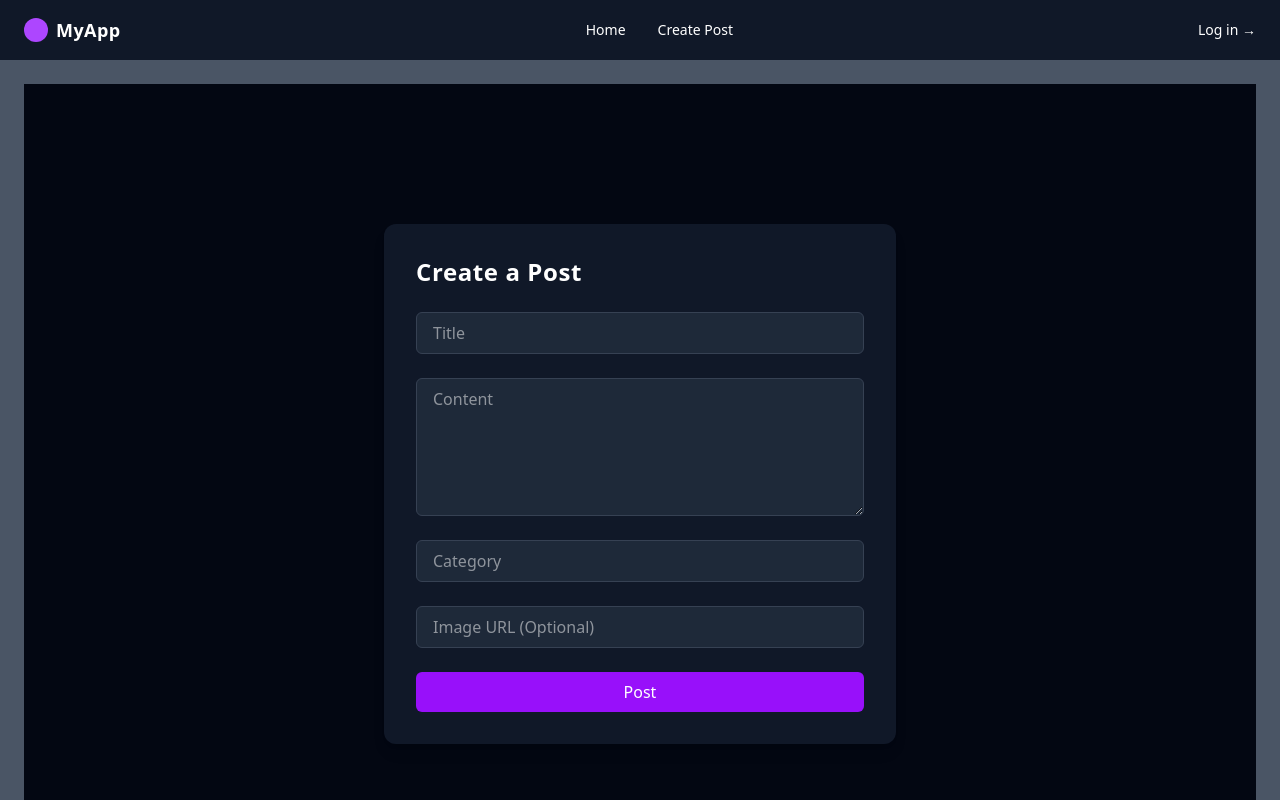
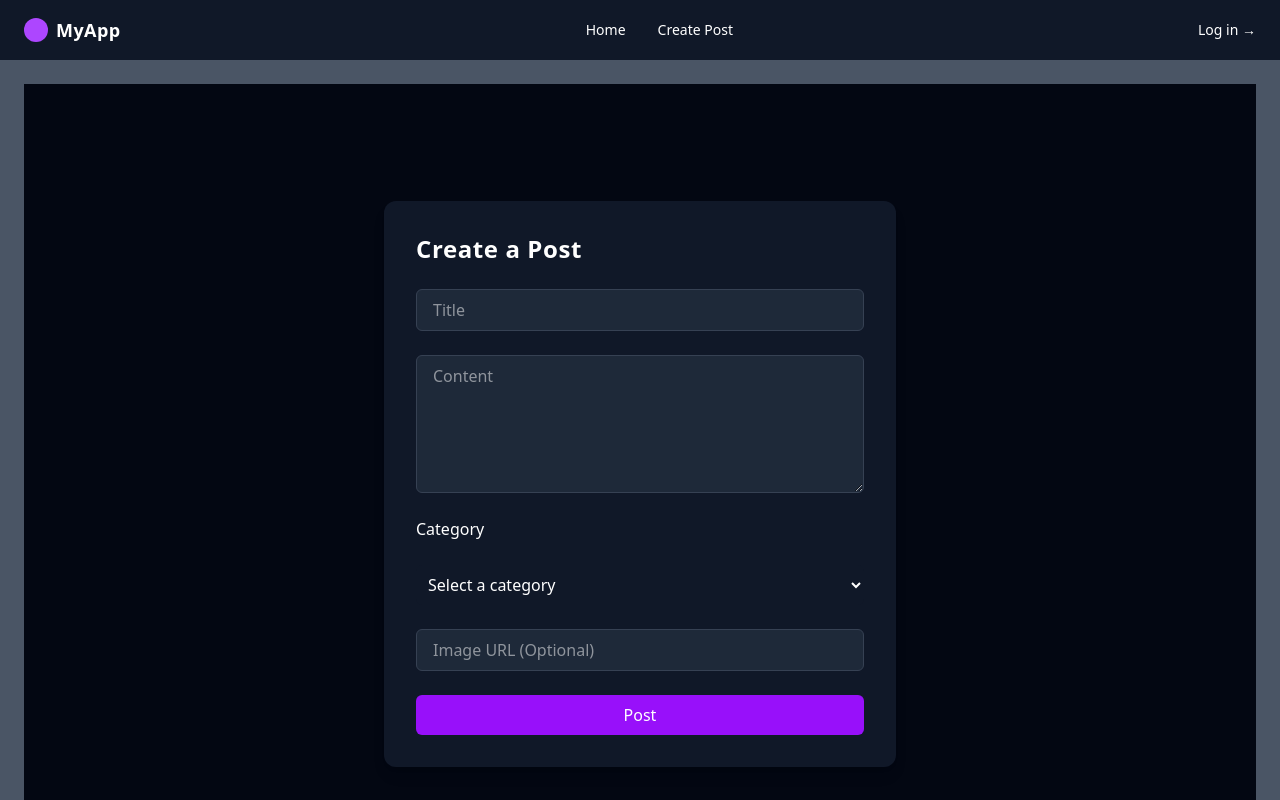
Before and after one commit to Dylan-JM/week07-assignment, a React (Vite) app in the folder client/: page /CreatePost in a window 1280 px wide. Shown: the top 800 px of the page. Built offline with nearby package versions, Linux system fonts and the light colour scheme.

Commit message:
feat: filter posts

```diff
--- a/client/src/App.jsx
+++ b/client/src/App.jsx
@@ -13,6 +13,7 @@ export default function App() {
       <Routes>
         <Route element={<Layout />}>
           <Route element={<HomePage />} path={"/"} />
+          <Route element={<HomePage />} path={"/:categoryName"} />
           <Route element={<CreatePost />} path={"/CreatePost"} />
           <Route element={<ViewPost />} path={"/ViewPost/:id"} />
           <Route element={<LoginSignUp />} path={"/LoginSignUp"} />
--- a/client/src/pages/CreatePost.jsx
+++ b/client/src/pages/CreatePost.jsx
@@ -65,14 +65,19 @@ export default function CreatePost() {
           className="w-full px-4 py-2 rounded-md bg-gray-800 border border-gray-700 focus:border-purple-500 outline-none"
         />
 
-        <input
-          type="text"
+        <label className="text-white">Category</label>
+        <select
           name="category"
-          placeholder="Category"
-          value={formValues.category}
+          value={formValues.category || ""}
           onChange={handleChange}
-          className="w-full px-4 py-2 rounded-md bg-gray-800 border border-gray-700 focus:border-purple-500 outline-none"
-        />
+          className="bg-gray-900 text-white p-2 rounded-md"
+        >
+          <option value="">Select a category</option>
+          <option value="bug">Bug</option>
+          <option value="praise">Praise</option>
+          <option value="funny">Funny</option>
+          <option value="other">Other</option>
+        </select>
 
         <input
           type="text"
--- a/client/src/pages/HomePage.jsx
+++ b/client/src/pages/HomePage.jsx
@@ -1,8 +1,9 @@
 import { useEffect, useState } from "react";
-import { Link } from "react-router";
+import { Link, useParams } from "react-router";
 
 export default function HomePage() {
   const [posts, setPosts] = useState([]);
+  const { categoryName } = useParams(); // <-- get category from URL
 
   useEffect(() => {
     async function loadPosts() {
@@ -20,12 +21,30 @@ export default function HomePage() {
     return () => clearInterval(intervalId);
   }, []);
 
+  // FILTER LOGIC
+  const filteredPosts = categoryName
+    ? posts.filter((post) => post.category === categoryName)
+    : posts;
+
   return (
     <div className="min-h-screen bg-gray-950 text-white px-6 py-10">
       <div className="max-w-3xl mx-auto flex flex-col gap-6">
-        <h1 className="text-2xl font-semibold">Latest Posts</h1>
+        <h1 className="text-2xl font-semibold">
+          {categoryName
+            ? `${categoryName.toUpperCase()} Posts`
+            : "Latest Posts"}
+        </h1>
 
-        {posts.map((post) => (
+        {/* CATEGORY LINKS */}
+        <div className="flex gap-4 text-purple-400 mb-4">
+          <Link to="/">All</Link>
+          <Link to="/bug">Bug</Link>
+          <Link to="/praise">Praise</Link>
+          <Link to="/funny">Funny</Link>
+          <Link to="/other">Other</Link>
+        </div>
+
+        {filteredPosts.map((post) => (
           <Link
             to={`/ViewPost/${post.id}`}
             key={post.id}
```
